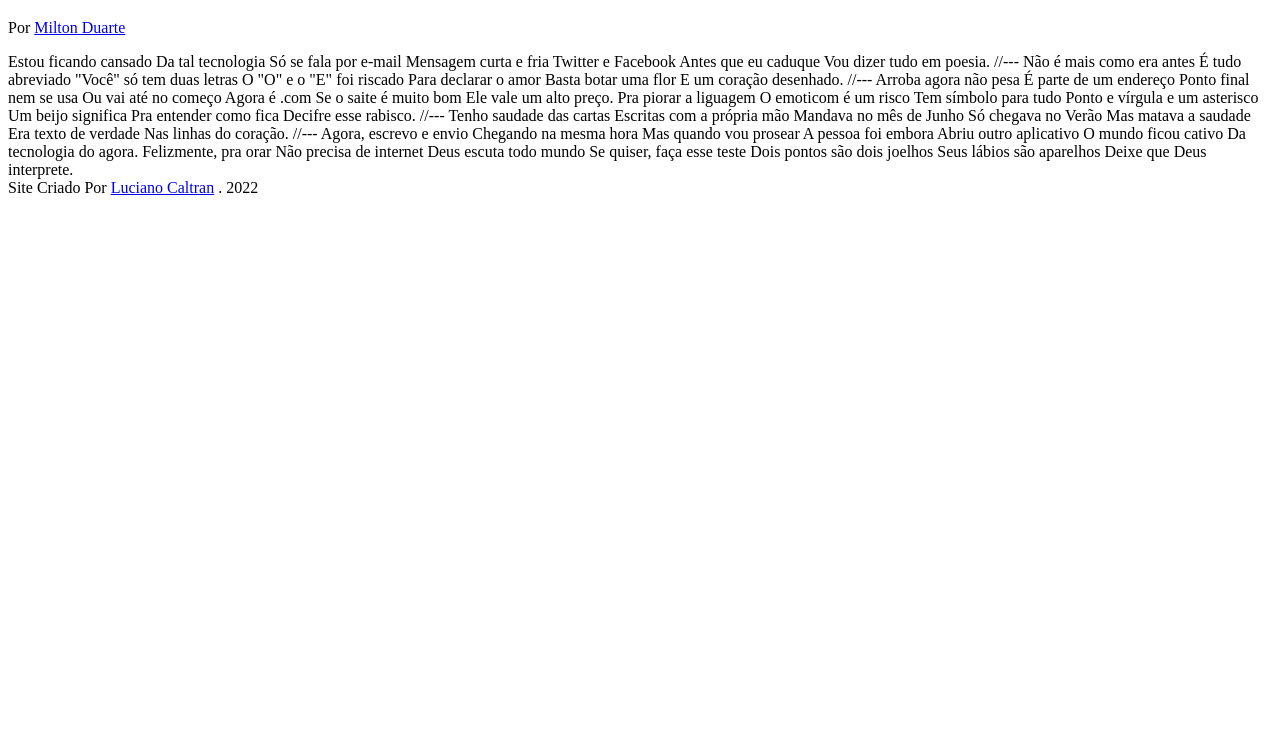
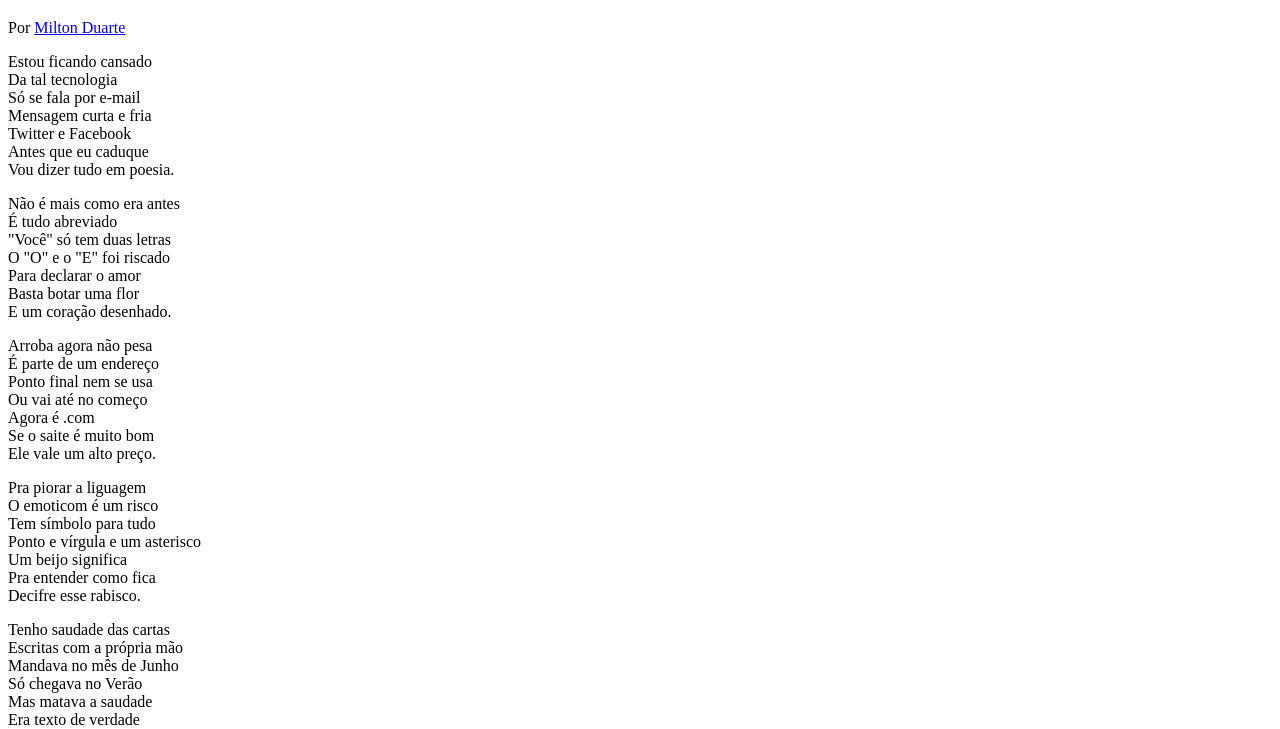
Before and after one commit to LucianoCaltran/html-css, a plain HTML site: page desafios/012/index.html in a window 1280 px wide. Shown: the part 61-790 px from the top of the page. Drawn offline with Linux system fonts and the light colour scheme.

Commit message:
cordel v2

```diff
--- /dev/null
+++ b/desafios/012/estilo/style.css
@@ -0,0 +1 @@
+@charset "UTF-8";
--- a/desafios/012/index.html
+++ b/desafios/012/index.html
@@ -5,6 +5,7 @@
     <meta http-equiv="X-UA-Compatible" content="IE=edge">
     <meta name="viewport" content="width=device-width, initial-scale=1.0">
     <title>Cordel Moderno</title>
+    <link rel="stylesheet" href="estilo/style.css">
 </head>
 <body>
     <header>
@@ -16,69 +17,91 @@
         </p>
     </header>
 
-    Estou ficando cansado
-    Da tal tecnologia
-    Só se fala por e-mail
-    Mensagem curta e fria
-    Twitter e Facebook
-    Antes que eu caduque
+    <section>
+        Estou ficando cansado <br>
+        Da tal tecnologia <br>
+        Só se fala por e-mail <br>
+        Mensagem curta e fria <br>
+        Twitter e Facebook <br>
+        Antes que eu caduque <br>
         Vou dizer tudo em poesia.
+    </section>
 
-    //---
 
-    Não é mais como era antes
-    É tudo abreviado
-    "Você" só tem duas letras
-    O "O" e o "E" foi riscado
-    Para declarar o amor
-    Basta botar uma flor
+
+    <section>
+        <p>
+            Não é mais como era antes <br>
+            É tudo abreviado <br>
+            "Você" só tem duas letras <br>
+            O "O" e o "E" foi riscado <br>
+            Para declarar o amor <br>
+            Basta botar uma flor <br>
             E um coração desenhado.
+        </p>
+    </section>
 
-    //---
 
-    Arroba agora não pesa
-    É parte de um endereço
-    Ponto final nem se usa
-    Ou vai até no começo
-    Agora é .com
-    Se o saite é muito bom
+
+    <section>
+        <p>
+            Arroba agora não pesa <br>
+            É parte de um endereço <br>
+            Ponto final nem se usa <br>
+            Ou vai até no começo <br>
+            Agora é .com <br>
+            Se o saite é muito bom <br>
             Ele vale um alto preço.
+        </p>
 
-    Pra piorar a liguagem
-    O emoticom é um risco
-    Tem símbolo para tudo
-    Ponto e vírgula e um asterisco
-    Um beijo significa
-    Pra entender como fica
+        <p>
+            Pra piorar a liguagem <br>
+            O emoticom é um risco <br>
+            Tem símbolo para tudo <br>
+            Ponto e vírgula e um asterisco <br>
+            Um beijo significa <br>
+            Pra entender como fica <br>
             Decifre esse rabisco.
+        </p>
+    </section>
 
-    //---
 
-    Tenho saudade das cartas
-    Escritas com a própria mão
-    Mandava no mês de Junho
-    Só chegava no Verão
-    Mas matava a saudade
-    Era texto de verdade
+
+    <section>
+        <p>
+            Tenho saudade das cartas <br>
+            Escritas com a própria mão <br>
+            Mandava no mês de Junho <br>
+            Só chegava no Verão <br>
+            Mas matava a saudade <br>
+            Era texto de verdade <br>
             Nas linhas do coração.
+        </p>
+    </section>
 
-    //---
 
-    Agora, escrevo e envio
-    Chegando na mesma hora
-    Mas quando vou prosear
-    A pessoa foi embora
-    Abriu outro aplicativo
-    O mundo ficou cativo
+
+    <section>
+        <p>
+            Agora, escrevo e envio <br>
+            Chegando na mesma hora <br>
+            Mas quando vou prosear <br>
+            A pessoa foi embora <br>
+            Abriu outro aplicativo <br>
+            O mundo ficou cativo <br>
             Da tecnologia do agora.
+        </p>
 
-    Felizmente, pra orar
-    Não precisa de internet
-    Deus escuta todo mundo
-    Se quiser, faça esse teste
-    Dois pontos são dois joelhos
-    Seus lábios são aparelhos
+        <p>
+            Felizmente, pra orar <br>
+            Não precisa de internet <br>
+            Deus escuta todo mundo <br>
+            Se quiser, faça esse teste <br>
+            Dois pontos são dois joelhos <br>
+            Seus lábios são aparelhos <br>
             Deixe que Deus interprete.
+        </p>
+    </section>
     <footer>
         Site Criado Por <a href="#">Luciano Caltran</a> . 2022
     </footer>
```
Lines whose indentation alone changed are shown as unchanged.
